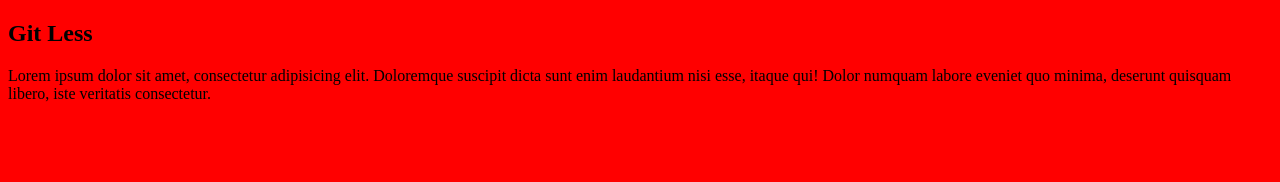
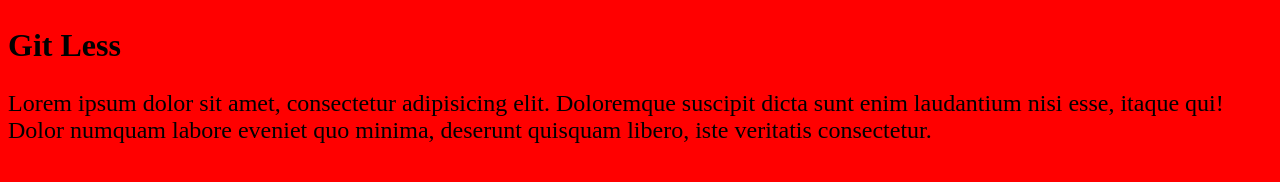
Before and after one commit to Denisodua/test, a plain HTML site: page index.html in a window 1280 px wide. Drawn offline with Linux system fonts and the light colour scheme.

Commit message:
set font sizes

```diff
--- a/style.css
+++ b/style.css
@@ -1,3 +1,11 @@
 body{
 	background: red;
 }
+
+h1{
+	font-size: 32px;
+}
+
+body article{
+	font-size: 24px;
+}
```
